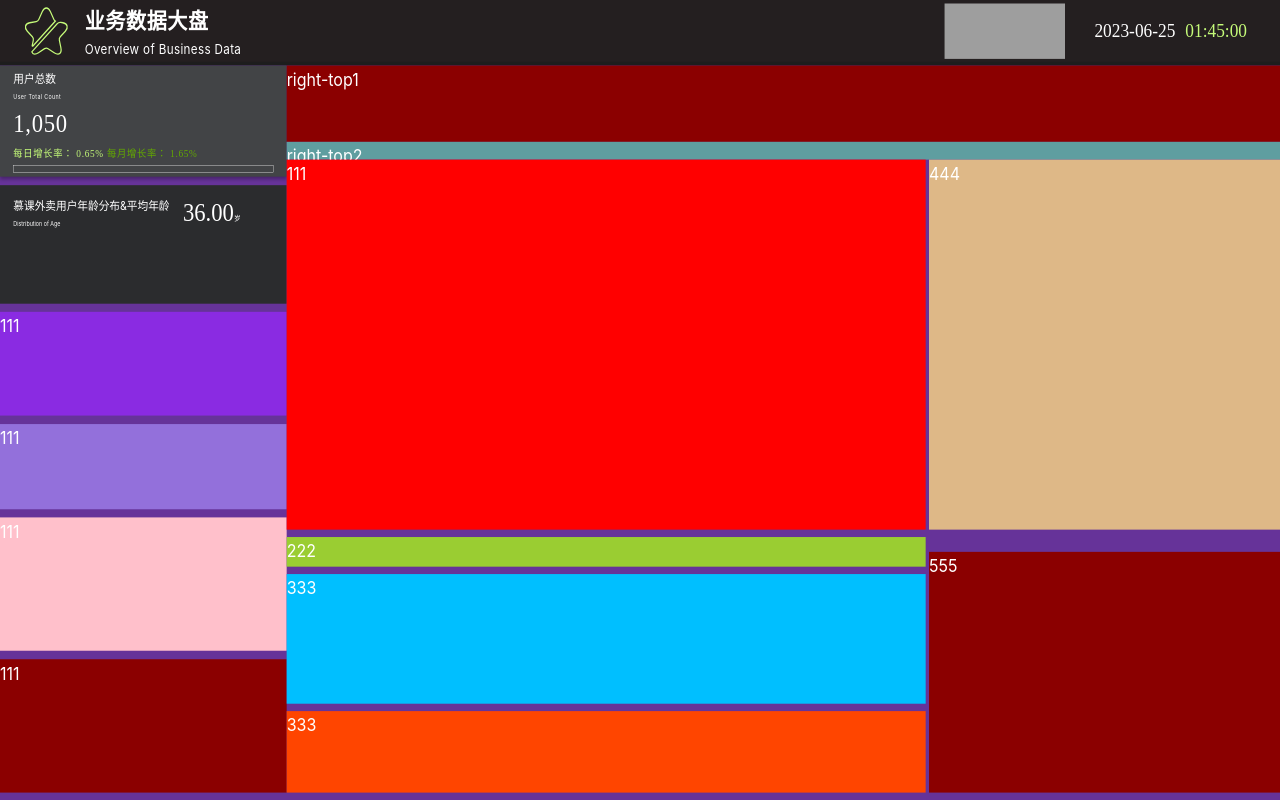
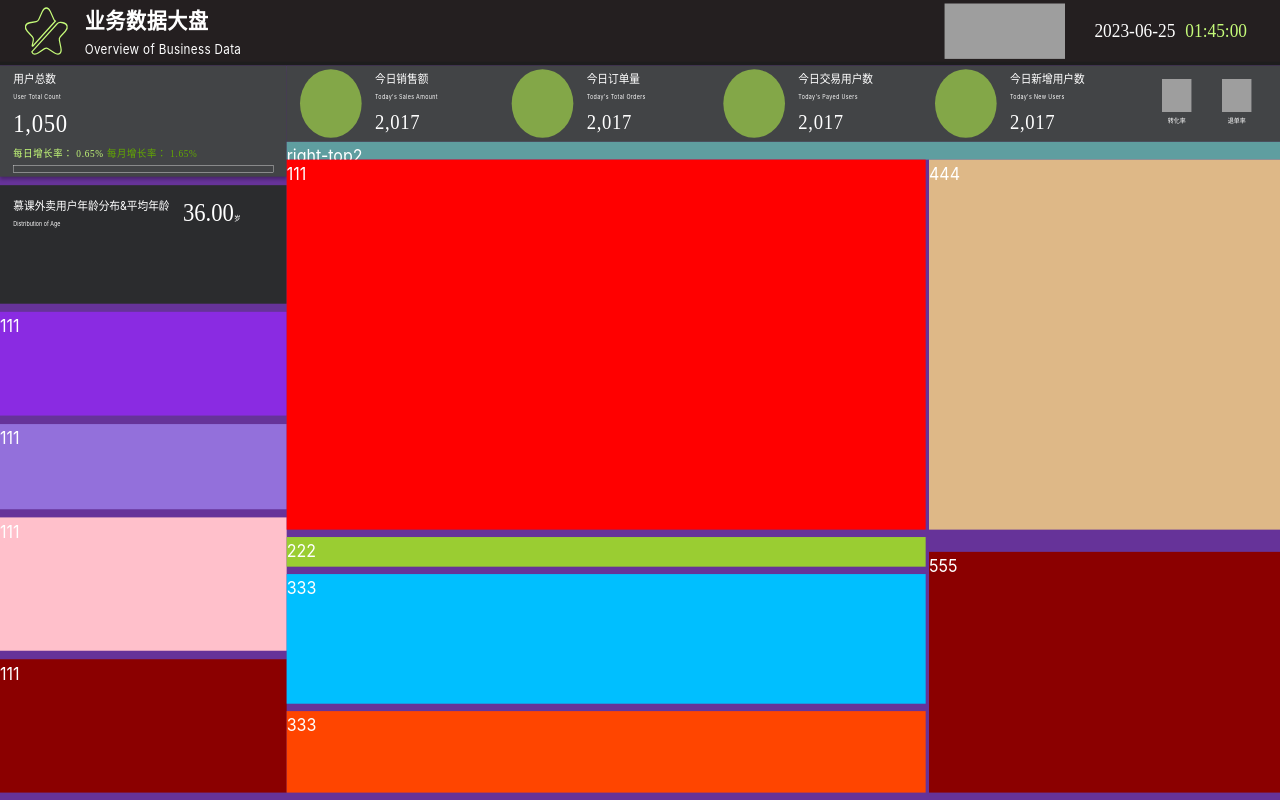
Before and after one commit to YXJR/Echarts-Screen, a Vue app: page / in a window 1280 px wide. Built offline with nearby package versions, Linux system fonts and the light colour scheme; grey boxes are pictures that could not be loaded.

Commit message:
add base-center-header

```diff
--- a/index.html
+++ b/index.html
@@ -1,10 +1,11 @@
 <!DOCTYPE html>
 <html lang="en">
   <head>
-    <meta charset="UTF-8">
-    <link rel="icon" href="/favicon.ico">
-    <meta name="viewport" content="width=device-width, initial-scale=1.0">
+    <meta charset="UTF-8" />
+    <link rel="icon" href="/favicon.ico" />
+    <meta name="viewport" content="width=device-width, initial-scale=1.0" />
     <title>Vite App</title>
+    <script src="//at.alicdn.com/t/c/font_2042494_rvc4aud7ymm.js"></script>
   </head>
   <body>
     <div id="app"></div>
--- a/package.json
+++ b/package.json
@@ -9,6 +9,7 @@
   },
   "dependencies": {
     "echarts": "^5.4.2",
+    "element-plus": "^2.3.7",
     "vue": "^3.3.4",
     "vue-count-to": "^1.0.13",
     "vue-echarts": "^6.6.0",
--- /dev/null
+++ b/src/components/CenterHeader/index.vue
@@ -0,0 +1,207 @@
+<template>
+  <div class="center-header">
+    <div class="item-wrapper">
+      <div
+        class="item"
+        v-for="(item, index) in headerData"
+        :key="index"
+      >
+        <div class="left">
+          <div class="bg">
+            <icon :name="item.img" />
+          </div>
+        </div>
+        <div class="right">
+          <div class="title">{{item.title}}</div>
+          <div class="sub-title">{{item.subTitle}}</div>
+          <div class="total">
+            <count-to
+              :start-val="item.startVal"
+              :end-val="item.endVal"
+              :duration="1000"
+              separator=","
+              autoplay
+            />
+          </div>
+        </div>
+      </div>
+    </div>
+    <div class="project-wrapper">
+      <div
+        class="project"
+        v-for="(item, index) in project"
+        :key="index"
+      >
+        <div class="project-img">
+          <img :src="item.img">
+        </div>
+        <div class="project-text">{{item.title}}</div>
+        <div class="project-value">{{item.value}}</div>
+      </div>
+    </div>
+  </div>
+</template>
+
+  <script>
+// TODO: 对接数据
+import { ref, watch } from 'vue'
+
+export default {
+  name: 'centerHeader',
+  props: {
+    data: Object
+  },
+  setup (props) {
+    const project = ref([])
+    const headerData = ref([])
+    project.value = [{
+      title: '转化率',
+      //   value: `${props.data.covertRate}%`,
+      img: 'https://www.youbaobao.xyz/datav-res/success.png'
+    }, {
+      title: '退单率',
+      //   value: `${props.data.returnRate}%`,
+      img: 'https://www.youbaobao.xyz/datav-res/failed.png'
+    }]
+    headerData.value = [{
+      title: '今日销售额',
+      subTitle: 'Today\'s Sales Amount',
+      //   startVal: (oldProps && oldProps.salesToday) || 0,
+      // endVal: newProps.salesToday,
+      img: 'shentouA'
+    }, {
+      title: '今日订单量',
+      subTitle: 'Today\'s Total Orders',
+      //   startVal: (oldProps && oldProps.orderToday) || 0,
+      // endVal: newProps.orderToday,
+      img: 'shujufenxi'
+    }, {
+      title: '今日交易用户数',
+      subTitle: 'Today\'s Payed Users',
+      //   startVal: (oldProps && oldProps.orderUser) || 0,
+      // endVal: newProps.orderUser,
+      img: 'fankuijianyi'
+    }, {
+      title: '今日新增用户数',
+      subTitle: 'Today\'s New Users',
+      //   startVal: (oldProps && oldProps.userToday) || 0,
+      // endVal: newProps.userToday,
+      img: 'fuwuguanli'
+    }]
+    // watch(() => props.data, (newProps, oldProps) => {
+
+    // })
+    return {
+      project,
+      headerData
+    }
+  }
+}
+  </script>
+
+  <style lang="scss" scoped>
+.center-header {
+  display: flex;
+  align-items: center;
+  width: 100%;
+  height: 100%;
+  background: rgb(66, 68, 70);
+  padding: 0 40px;
+  box-sizing: border-box;
+
+  .item-wrapper {
+    display: flex;
+
+    .item {
+      flex: 1;
+      display: flex;
+
+      .left {
+        .bg {
+          display: flex;
+          align-items: center;
+          justify-content: center;
+          width: 185px;
+          height: 185px;
+          background-repeat: no-repeat;
+          background-size: 100% 100%;
+          background-color: rgb(131, 167, 72);
+          border-radius: 50%;
+
+          .img {
+            width: 60%;
+            height: 60%;
+            border-radius: 50%;
+            background-repeat: no-repeat;
+            background-size: 100% 100%;
+          }
+        }
+      }
+
+      .right {
+        flex: 1;
+        display: flex;
+        flex-direction: column;
+        justify-content: center;
+        margin-left: 40px;
+        width: 410px;
+
+        .title {
+          font-size: 32px;
+        }
+
+        .sub-title {
+          font-size: 16px;
+          letter-spacing: 1px;
+          margin-top: 10px;
+        }
+
+        .total {
+          font-family: DIN;
+          font-size: 56px;
+          font-weight: bolder;
+          letter-spacing: 2px;
+          margin-top: 10px;
+        }
+      }
+    }
+  }
+
+  .project-wrapper {
+    flex: 1;
+    display: flex;
+    justify-content: space-around;
+    align-items: center;
+
+    .project {
+      display: flex;
+      flex-direction: column;
+      align-items: center;
+
+      .project-img {
+        display: flex;
+        align-items: center;
+        justify-content: center;
+        width: 90px;
+        height: 90px;
+      }
+
+      img {
+        width: 100%;
+        height: 100%;
+      }
+
+      .project-text {
+        font-size: 18px;
+        margin-top: 10px;
+      }
+
+      .project-value {
+        font-size: 28px;
+        font-weight: 700;
+        margin-top: 5px;
+      }
+    }
+  }
+}
+</style>
--- /dev/null
+++ b/src/components/Icon/index.js
@@ -0,0 +1,5 @@
+import Icon from "./index.vue"
+
+export default function (Vue) {
+  Vue.component(Icon.name, Icon)
+}
--- /dev/null
+++ b/src/components/Icon/index.vue
@@ -0,0 +1,44 @@
+<template>
+  <div
+    class="icon-wrapper"
+    :style="{...style}"
+  >
+    <svg class="icon">
+      <use :href="iconName"></use>
+    </svg>
+  </div>
+</template>
+
+<script>
+export default {
+  name: 'Icon',
+  props: {
+    name: {
+      type: String,
+      default: 'shujufenxi'
+    },
+    prefix: {
+      type: String,
+      default: 'icon'
+    },
+    style: Object
+
+  },
+  setup (ctx) {
+    // icon - shujufenxi
+    const iconName = `#${ctx.prefix}-${ctx.name}`
+    return {
+      iconName
+    }
+  }
+}
+</script>
+
+<style lang="scss" scoped>
+.icon {
+  width: 5.5rem;
+  height: 5.5rem;
+  fill: white;
+  stroke: #fff;
+}
+</style>
--- a/src/components/index.js
+++ b/src/components/index.js
@@ -4,6 +4,7 @@ import VueEcharts from "./VueEcharts/index"
 
 import Logo from "./Logo/index.js"
 import CountTo from "./VueCountTo/index.js"
+import Icon from "./Icon/index"
 
 export default function (Vue) {
   Vue.use(Container)
@@ -11,4 +12,5 @@ export default function (Vue) {
   Vue.use(VueEcharts)
   Vue.use(Logo)
   Vue.use(CountTo)
+  Vue.use(Icon)
 }
--- a/src/views/Home.vue
+++ b/src/views/Home.vue
@@ -38,7 +38,9 @@
           <div class="left6">111</div>
         </div>
         <div class="right">
-          <div class="right-top1">right-top1</div>
+          <div class="right-top1">
+            <center-header></center-header>
+          </div>
           <div class="right-top2">right-top2</div>
           <div class="right-bottom">
             <div class="right-left">
@@ -63,12 +65,14 @@
 import { ref, onMounted } from "vue"
 import TotalUser from "../components/TotalUser/index.vue"
 import AverageAge from "../components/AverageAge/index.vue"
+import CenterHeader from "../components/CenterHeader/index.vue"
 import { useTotalUser } from "../hooks/useScreenData"
 export default {
   name: 'Home',
   components: {
     TotalUser,
-    AverageAge
+    AverageAge,
+    CenterHeader
   },
   setup () {
     let loading = ref(true)
```
Also changed, not shown: 1 other file (tests, documents, lock files or other folders).
